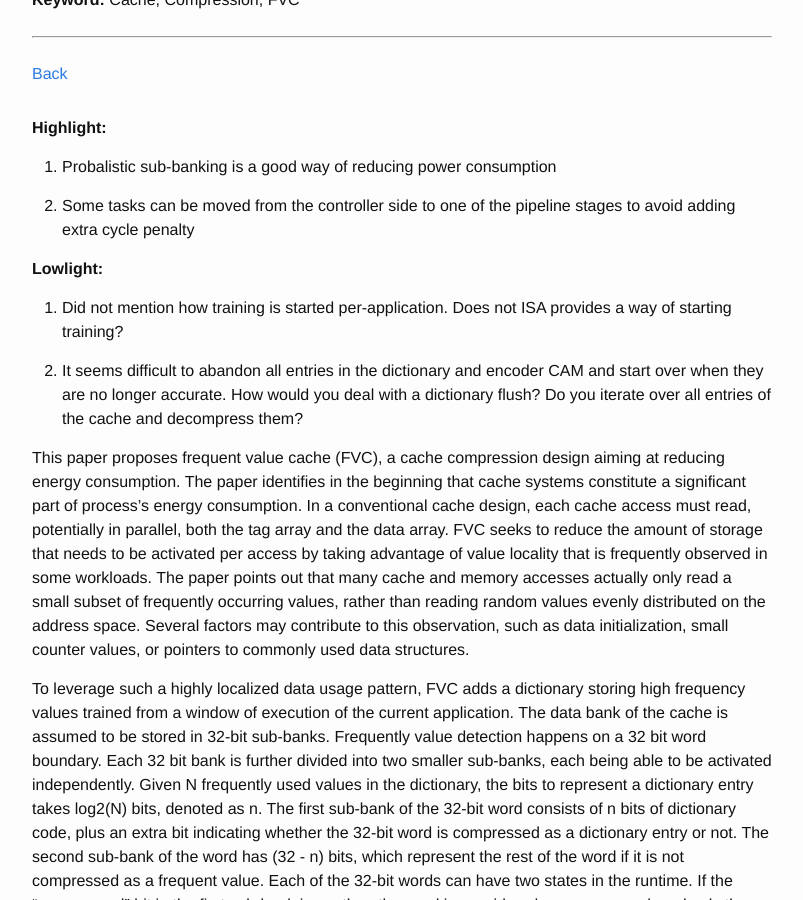
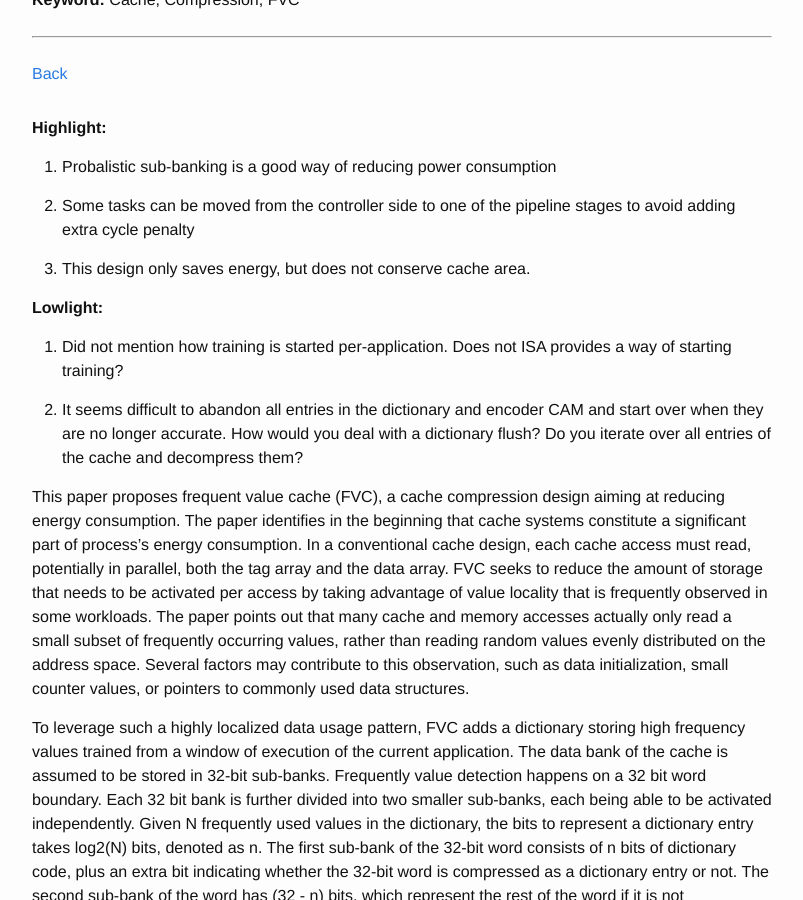
Before and after one commit to wangziqi2013/wangziqi2013.github.io, a Jekyll site: the page built from _posts/2020-06-25-fvc.markdown, in a window 1280 px wide and 900 px high, scrolled down 376 px. Shown: the whole window, without its empty margins (238-1041 px from the left). Built offline with Jekyll 4.4.1, drawn with Linux system fonts in a browser that asks for light colours.

Commit message:
Small change

```diff
--- a/_posts/2020-06-25-fvc.markdown
+++ b/_posts/2020-06-25-fvc.markdown
@@ -18,6 +18,8 @@ version_mgmt:
 1. Probalistic sub-banking is a good way of reducing power consumption
 
 2. Some tasks can be moved from the controller side to one of the pipeline stages to avoid adding extra cycle penalty
+
+3. This design only saves energy, but does not conserve cache area.
 
 **Lowlight:**
 
```
